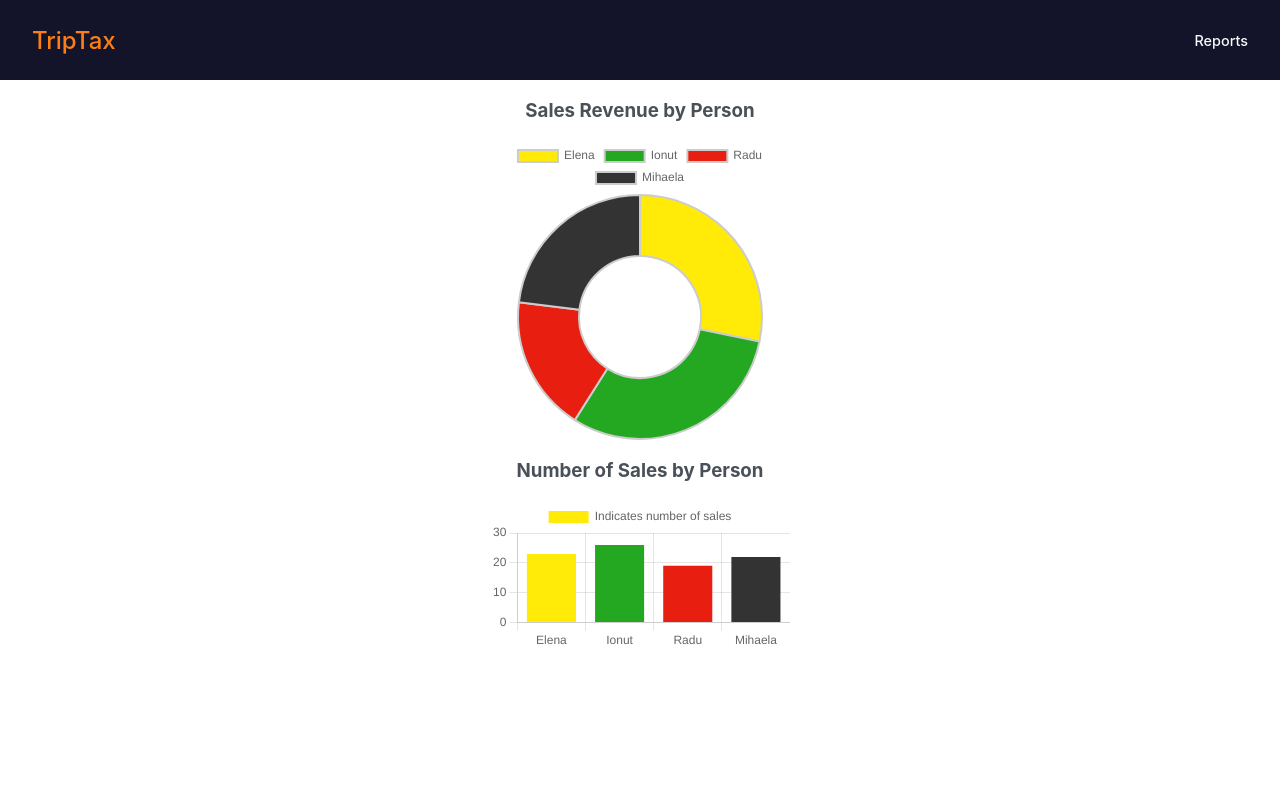
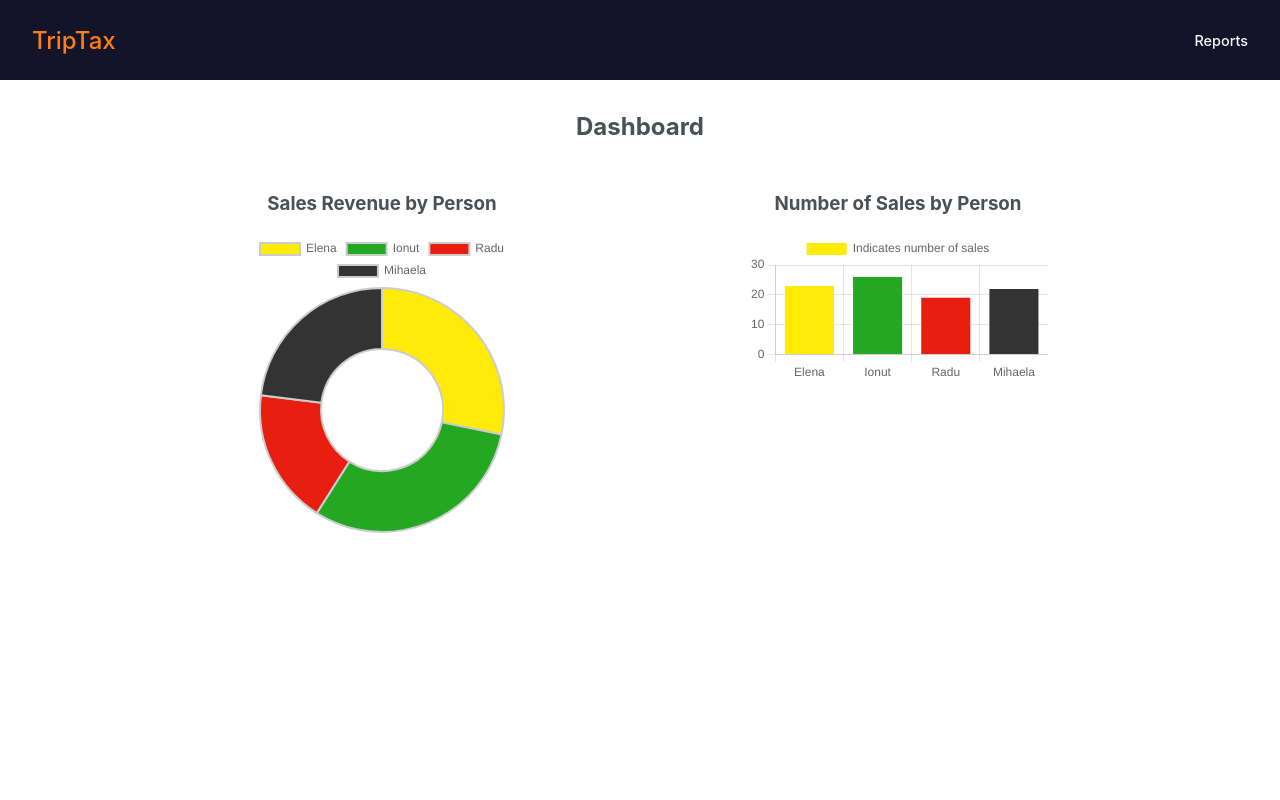
Before and after one commit to dgentilli/tech-task-trip-tax, a React (Create React App) app: page / in a window 1280 px wide. Shown: the top 800 px of the page. Built offline with nearby package versions, Linux system fonts and the light colour scheme.

Commit message:
A few more adjustments to layout.

```diff
--- a/src/components/Dashboard.js
+++ b/src/components/Dashboard.js
@@ -3,7 +3,7 @@ import styled from 'styled-components';
 
 import DoughtnutChart from './DoughnutChart';
 import BarChart from './BarChart';
-import theme from '../theme';
+import { PageHeader } from '../globalStyles/reusableStyles';
 import { mockSalesDataByPerson } from '../mockData';
 
 /**Importing the mock data here in this component instead of importing directly to the chart
@@ -17,6 +17,12 @@ const DashboardWrapper = styled.div`
   display: flex;
   flex-direction: column;
   align-items: center;
+
+  @media (min-width: 768px) {
+    flex-direction: row;
+    justify-content: space-evenly;
+    align-items: stretch;
+  }
 `;
 
 function Dashboard() {
@@ -26,11 +32,9 @@ function Dashboard() {
   );
   const labels = mockSalesDataByPerson.map((item) => item.employeeName);
 
-  React.useEffect(() => {
-    console.log('numSalesByPerson', numSalesByPerson);
-  });
-
   return (
+    <>
+      <PageHeader>Dashboard</PageHeader>
       <DashboardWrapper>
         <DoughtnutChart
           data={salesRevenueByPerson}
@@ -43,6 +47,7 @@ function Dashboard() {
           title='Number of Sales by Person'
         />
       </DashboardWrapper>
+    </>
   );
 }
 
--- a/src/globalStyles/reusableStyles.js
+++ b/src/globalStyles/reusableStyles.js
@@ -52,3 +52,12 @@ export const Button = styled.button`
   border: none;
   border-radius: 0.25rem;
 `;
+
+export const PageHeader = styled.h2`
+  color: ${theme.color.TEXT_DARK};
+  text-align: center;
+  margin: 1rem 0;
+  @media (min-width: 768px) {
+    margin: 2rem 0;
+  }
+`;
```
Lines whose indentation alone changed are shown as unchanged.
